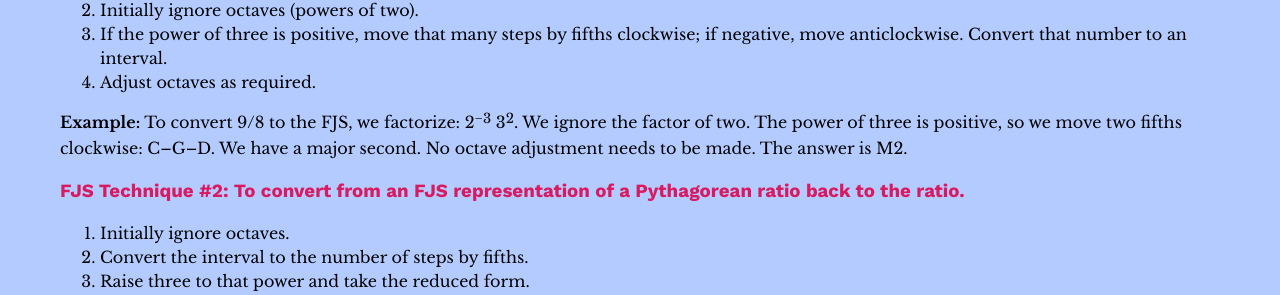
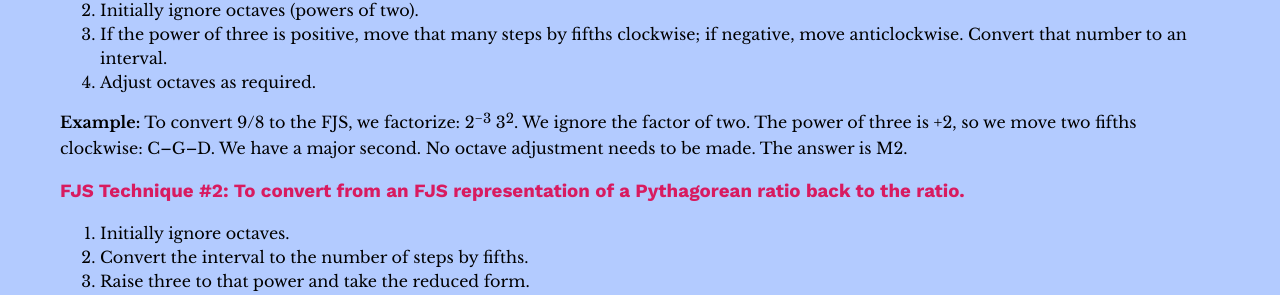
Before and after one commit to misotanni/misotanni.github.io, a Jekyll site: the page built from fjs/en/crash.md, in a window 1280 px wide and 900 px high, scrolled down 2619 px. Shown: the part 148-443 px from the top of the window. Built offline with Jekyll 4.4.1, drawn with Linux system fonts in a browser that asks for light colours; our own code applies the rules of GitHub Pages for plain Markdown files; formulas are drawn with MathJax 3.

Commit message:
Update crash.md

```diff
--- a/fjs/en/crash.md
+++ b/fjs/en/crash.md
@@ -86,7 +86,7 @@ You are now ready to learn the first two FJS techniques.
 > 3. If the power of three is positive, move that many steps by fifths clockwise; if negative, move anticlockwise. Convert that number to an interval.
 > 4. Adjust octaves as required.
 >
-> **Example:** To convert 9/8 to the FJS, we factorize: 2<sup>−3</sup> 3<sup>2</sup>. We ignore the factor of two. The power of three is positive, so we move two fifths clockwise: C–G–D. We have a major second. No octave adjustment needs to be made. The answer is M2.
+> **Example:** To convert 9/8 to the FJS, we factorize: 2<sup>−3</sup> 3<sup>2</sup>. We ignore the factor of two. The power of three is +2, so we move two fifths clockwise: C–G–D. We have a major second. No octave adjustment needs to be made. The answer is M2.
 
 > ### FJS Technique \#2: To convert from an FJS representation of a Pythagorean ratio back to the ratio.
 >
```
